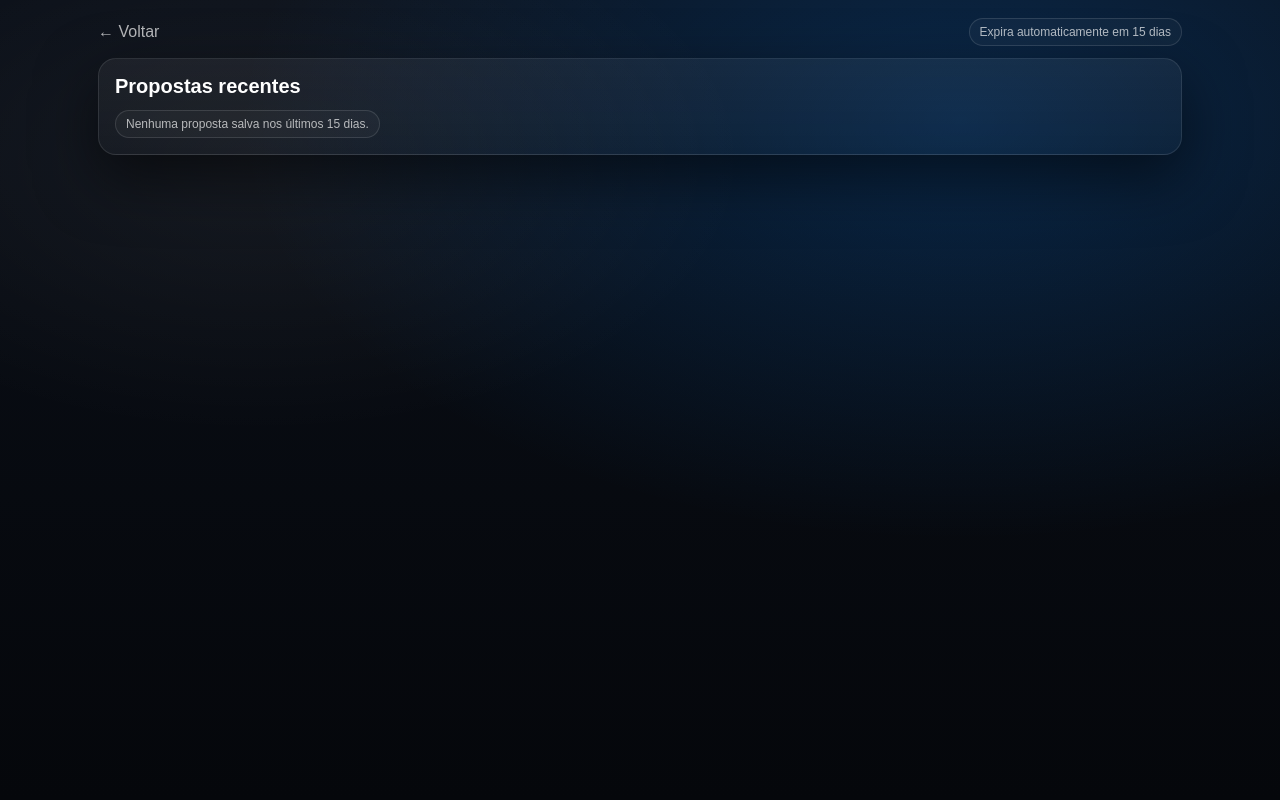
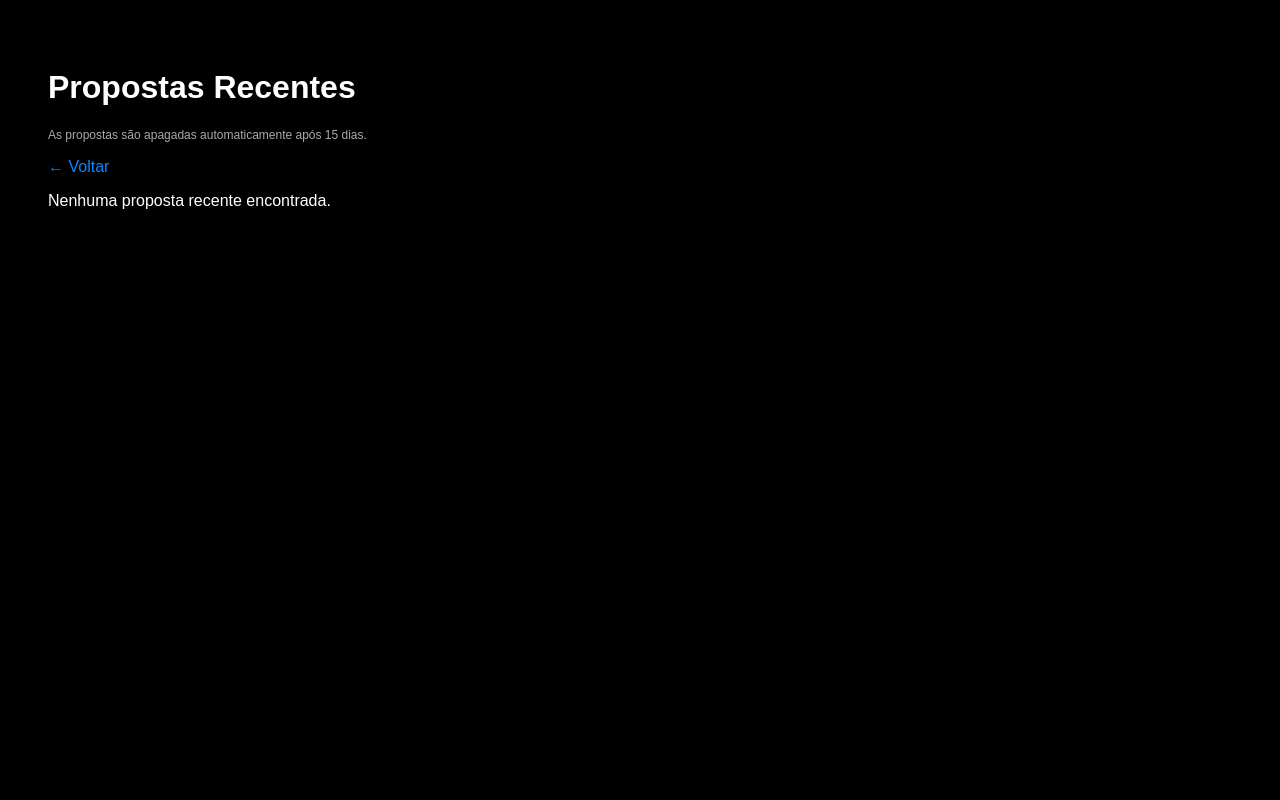
Before and after one commit to mateussenamlv-hash/gerador-propostas, a Flask app: template templates/propostas_recentes.html in a window 1280 px wide. Run offline with Flask 3, Linux system fonts and the light colour scheme; the template is opened without the code that fills it, so the values that code supplies are empty; some libraries are stand-ins or nearby versions.

Commit message:
Update propostas_recentes.html

```diff
--- a/templates/propostas_recentes.html
+++ b/templates/propostas_recentes.html
@@ -1,161 +1,68 @@
 <!DOCTYPE html>
-<html lang="pt-br">
+<html>
 <head>
-  <meta charset="utf-8" />
-  <meta name="viewport" content="width=device-width, initial-scale=1" />
-  <title>Propostas recentes</title>
+  <title>Propostas Recentes</title>
   <style>
-    :root{
-      --bg0:#05070b;
-      --bg2:#0a0f18;
-      --line: rgba(255,255,255,.10);
-      --text:#ffffff;
-      --muted: rgba(255,255,255,.68);
-      --blue:#0a84ff;
-      --shadow: 0 22px 60px rgba(0,0,0,.55);
-      --radius: 18px;
+    body { background:#000; color:white; font-family:Arial; padding:40px; }
+    a { color:#0a84ff; text-decoration:none; }
+    table { width:100%; border-collapse: collapse; margin-top: 15px; }
+    th, td { border-bottom:1px solid #222; padding:12px; text-align:left; vertical-align: top; }
+    th { color:#bbb; font-weight: normal; }
+    .btn {
+      display:inline-block; padding:8px 12px; border-radius:6px;
+      background:#0a84ff; color:white; border:none; cursor:pointer; text-decoration:none;
+      margin-right:6px;
     }
-    *{ box-sizing:border-box; }
-    body{
-      margin:0;
-      font-family: Arial, sans-serif;
-      color: var(--text);
-      background:
-        radial-gradient(1200px 700px at 75% 15%, rgba(10,132,255,.22), transparent 60%),
-        radial-gradient(900px 500px at 20% 20%, rgba(255,255,255,.06), transparent 55%),
-        linear-gradient(180deg, var(--bg2), var(--bg0));
-      min-height:100vh;
-    }
-    .top{
-      max-width: 1120px;
-      margin: 0 auto;
-      padding: 18px 18px 0;
-      display:flex;
-      align-items:center;
-      justify-content:space-between;
-      gap:12px;
-    }
-    .top a{ color: var(--muted); text-decoration:none; }
-    .top a:hover{ color: #fff; }
-    .wrap{
-      max-width: 1120px;
-      margin: 0 auto;
-      padding: 12px 18px 28px;
-    }
-    .panel{
-      border: 1px solid var(--line);
-      border-radius: var(--radius);
-      background: linear-gradient(180deg, rgba(255,255,255,.05), rgba(255,255,255,.02));
-      box-shadow: var(--shadow);
-      padding: 16px;
-    }
-    h1{ margin:0 0 12px; font-size: 20px; }
-    table{
-      width:100%;
-      border-collapse: collapse;
-      overflow:hidden;
-      border-radius: 14px;
-      border:1px solid rgba(255,255,255,.10);
-    }
-    th, td{
-      padding: 12px 10px;
-      text-align:left;
-      font-size: 13px;
-      border-bottom:1px solid rgba(255,255,255,.08);
-      vertical-align: top;
-    }
-    th{ color: var(--muted); font-weight: 600; background: rgba(255,255,255,.03); }
-    .tag{
-      display:inline-block;
-      padding: 6px 10px;
-      border-radius: 999px;
-      border:1px solid rgba(255,255,255,.12);
-      background: rgba(255,255,255,.03);
-      color: var(--muted);
-      font-size: 12px;
-      white-space:nowrap;
-    }
-    .btn{
-      display:inline-flex;
-      align-items:center;
-      justify-content:center;
-      padding: 10px 12px;
-      border-radius: 12px;
-      border:1px solid rgba(10,132,255,.55);
-      background: #0a84ff;
-      color:#fff;
-      text-decoration:none;
-      font-size: 12px;
-      cursor:pointer;
-      margin-right: 8px;
-    }
-    .btn-danger{
-      border:1px solid rgba(255,255,255,.12);
-      background: rgba(255,255,255,.04);
-      color:#fff;
-    }
-    .btn:hover{ filter: brightness(1.05); }
-    .actions{ display:flex; gap:8px; flex-wrap:wrap; }
-    @media (max-width: 860px){
-      table, thead, tbody, th, td, tr{ display:block; }
-      thead{ display:none; }
-      tr{ border:1px solid rgba(255,255,255,.10); border-radius: 14px; margin-bottom: 10px; overflow:hidden; }
-      td{ border:none; border-bottom:1px solid rgba(255,255,255,.08); }
-      td:last-child{ border-bottom:none; }
-      td[data-label]:before{
-        content: attr(data-label);
-        display:block;
-        color: var(--muted);
-        font-size: 11px;
-        margin-bottom: 6px;
-      }
-    }
+    .btn-secondary { background:#333; }
+    .btn-danger { background:#8b1c1c; }
+    .small { color:#aaa; font-size: 12px; }
+    .nowrap { white-space: nowrap; }
   </style>
 </head>
 <body>
-  <div class="top">
-    <a href="/">← Voltar</a>
-    <div class="tag">Expira automaticamente em 15 dias</div>
-  </div>
 
-  <main class="wrap">
-    <section class="panel">
-      <h1>Propostas recentes</h1>
+  <h1>Propostas Recentes</h1>
+  <p class="small">As propostas são apagadas automaticamente após 15 dias.</p>
+  <p><a href="/">← Voltar</a></p>
 
-      {% if not propostas %}
-        <div class="tag">Nenhuma proposta salva nos últimos 15 dias.</div>
-      {% else %}
+  {% if propostas and propostas|length > 0 %}
     <table>
       <thead>
         <tr>
-              <th>ID</th>
           <th>Cliente</th>
+          <th>CPF</th>
           <th>Modelo</th>
-              <th>Status</th>
-              <th>Ações</th>
+          <th>Franquia</th>
+          <th>Valor</th>
+          <th>Validade</th>
+          <th>Criada</th>
+          <th class="nowrap">Ações</th>
         </tr>
       </thead>
       <tbody>
         {% for p in propostas %}
           <tr>
-              <td data-label="ID">{{ p.id }}</td>
-              <td data-label="Cliente">{{ p.cliente }}</td>
-              <td data-label="Modelo">{{ p.modelo }}</td>
-              <td data-label="Status"><span class="tag">{{ p.status }}</span></td>
-              <td data-label="Ações">
-                <div class="actions">
-                  <a class="btn" href="/contrato?proposta_id={{ p.id }}">Gerar contrato</a>
-                  <form method="post" action="/propostas-recentes/excluir/{{ p.id }}" style="display:inline;">
+            <td>{{ p.cliente }}</td>
+            <td>{{ p.cpf }}</td>
+            <td>{{ p.modelo }}</td>
+            <td>{{ p.franquia }}</td>
+            <td>{{ p.valor_final }}</td>
+            <td>{{ p.validade }}</td>
+            <td class="small">{{ p.created_at }}</td>
+            <td class="nowrap">
+              <a class="btn" href="/propostas/{{ p.id }}/contrato">Gerar contrato</a>
+
+              <form method="post" action="/propostas/{{ p.id }}/excluir" style="display:inline;">
                 <button class="btn btn-danger" type="submit">Excluir</button>
               </form>
-                </div>
             </td>
           </tr>
         {% endfor %}
       </tbody>
     </table>
+  {% else %}
+    <p>Nenhuma proposta recente encontrada.</p>
   {% endif %}
-    </section>
-  </main>
+
 </body>
 </html>
```
Lines whose indentation alone changed are shown as unchanged.
